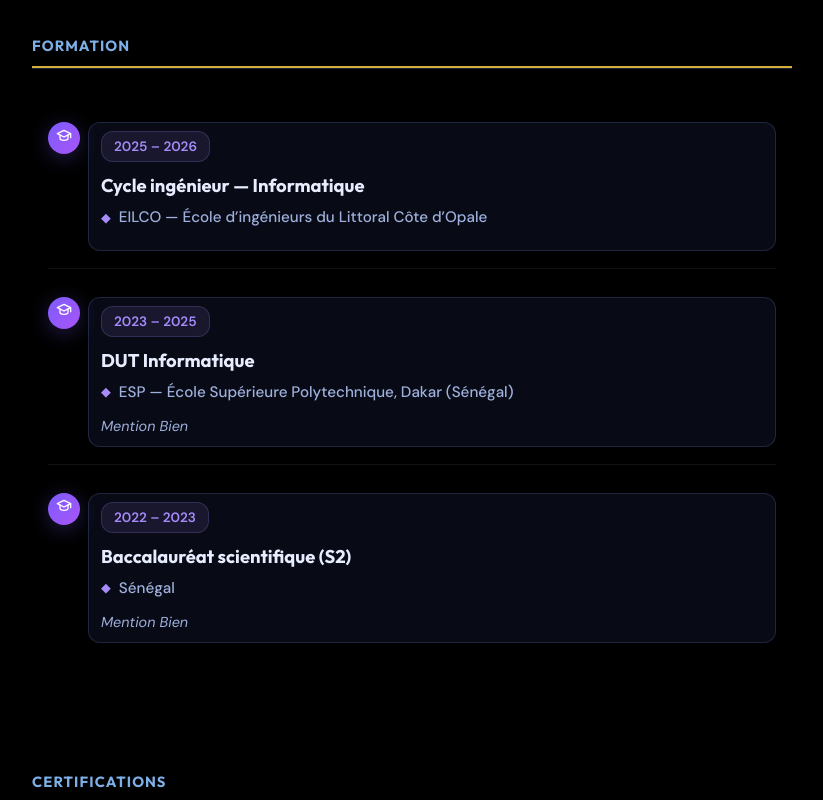
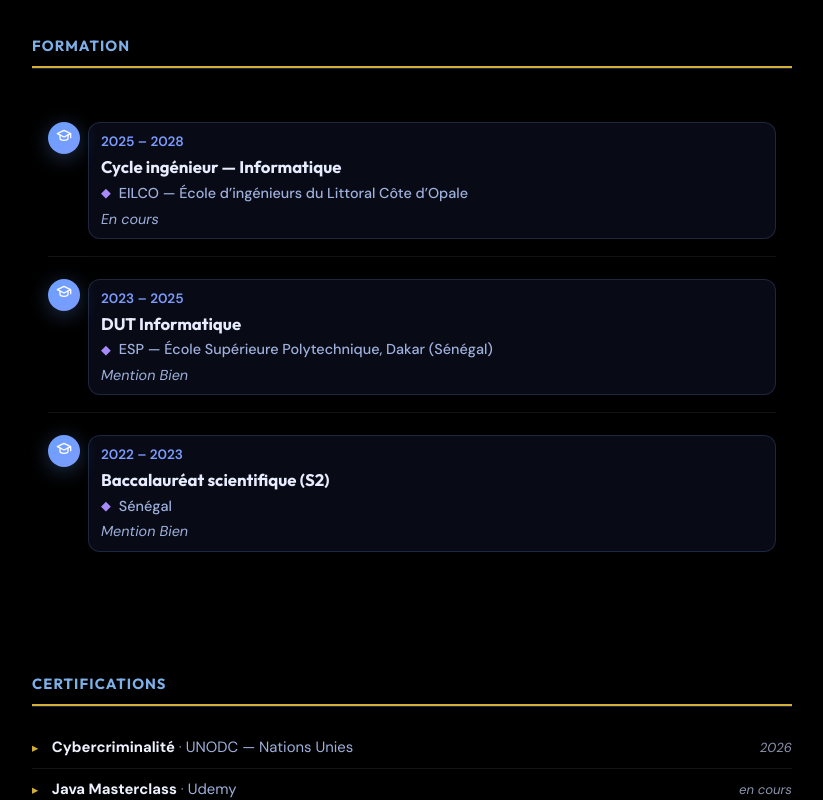
Before and after one commit to amarwade/portfolio-frontend, a React (Create React App) app: page / in a window 1280 px wide. Shown: the part 1600-2400 px from the top of the page, without its empty margins (228-1051 px from the left). Built offline with nearby package versions, Linux system fonts and the light colour scheme; no server answers.

Commit message:
formation et navbar

```diff
--- a/src/components/Navigation.js
+++ b/src/components/Navigation.js
@@ -52,9 +52,9 @@ function Navigation() {
 
   const navItems = [
     { id: 'about', label: 'Accueil', Icon: Icons.Home },
-    { id: 'projects', label: 'Projets', Icon: Icons.Briefcase },
     { id: 'experience', label: 'Expérience', Icon: Icons.TrendingUp },
     { id: 'formation', label: 'Formation', Icon: Icons.GraduationCap },
+    { id: 'projects', label: 'Projets', Icon: Icons.Briefcase },
     { id: 'contact', label: 'Contact', Icon: Icons.Mail }
   ];
 
--- a/src/data/portfolioData.js
+++ b/src/data/portfolioData.js
@@ -19,9 +19,10 @@ export const profileData = {
 export const formationData = [
   {
     id: "eilco",
-    period: "2025 – 2026",
+    period: "2025 – 2028",
     title: "Cycle ingénieur — Informatique",
     institution: "EILCO — École d’ingénieurs du Littoral Côte d’Opale",
+    detail: "En cours",
   },
   {
     id: "dut",
--- a/src/index.css
+++ b/src/index.css
@@ -2765,7 +2765,7 @@ h2 {
   display: flex;
   align-items: flex-start;
   gap: 0.5rem;
-  margin-bottom: 0.7rem;
+  margin-bottom: 0.3rem;
   opacity: 0;
   animation: slideInFormation 0.6s cubic-bezier(0.22, 1, 0.36, 1) forwards;
   position: relative;
@@ -2785,13 +2785,13 @@ h2 {
 .formation-dot {
   width: 32px;
   height: 32px;
-  background: linear-gradient(135deg, #7c5cff 0%, #a855f7 100%);
+  background: linear-gradient(135deg, var(--accent) 0%, var(--accent-strong) 100%);
   border-radius: 50%;
   display: flex;
   align-items: center;
   justify-content: center;
   flex-shrink: 0;
-  box-shadow: 0 4px 20px rgba(124, 92, 255, 0.3);
+  box-shadow: 0 4px 20px rgba(107, 159, 255, 0.3);
   position: relative;
   z-index: 2;
 }
@@ -2819,7 +2819,7 @@ h2 {
   content: "";
   position: absolute;
   inset: 0;
-  background: linear-gradient(135deg, rgba(124, 92, 255, 0.05) 0%, transparent 60%);
+  background: linear-gradient(135deg, rgba(107, 159, 255, 0.05) 0%, transparent 60%);
   opacity: 0;
   transition: opacity 0.3s ease;
   pointer-events: none;
@@ -2827,7 +2827,7 @@ h2 {
 
 .formation-card-compact:hover {
   transform: translateY(-2px);
-  border-color: rgba(124, 92, 255, 0.4);
+  border-color: rgba(107, 159, 255, 0.4);
   box-shadow: 0 8px 30px rgba(0, 0, 0, 0.25);
 }
 
@@ -2836,32 +2836,30 @@ h2 {
 }
 
 :root[data-theme="light"] .formation-card-compact {
-  border-color: rgba(124, 92, 255, 0.2);
+  border-color: rgba(79, 124, 255, 0.2);
   box-shadow: 0 4px 20px rgba(0, 0, 0, 0.08);
 }
 
 .formation-period-small {
   font-size: 0.85rem;
   font-weight: 600;
-  color: #a78bfa;
-  background: rgba(167, 139, 250, 0.1);
-  padding: 0.25rem 0.75rem;
-  border-radius: 12px;
-  border: 1px solid rgba(167, 139, 250, 0.2);
-  display: inline-block;
-  margin-bottom: 0.75rem;
+  color: var(--accent-strong);
+  padding: 0;
+  border-radius: 0;
+  border: none;
+  background: none;
+  display: block;
+  margin-bottom: 0.25rem;
 }
 
 :root[data-theme="light"] .formation-period-small {
-  color: #7c3aed;
-  background: rgba(124, 58, 237, 0.08);
-  border-color: rgba(124, 58, 237, 0.15);
+  color: #4f7cff;
 }
 
 .formation-degree {
-  font-size: 1.15rem;
+  font-size: 1.05rem;
   font-weight: 700;
-  margin: 0 0 0.5rem;
+  margin: 0 0 0.25rem;
   color: #e8ecff;
   font-family: var(--font-display);
   line-height: 1.3;
@@ -2872,9 +2870,9 @@ h2 {
 }
 
 .formation-school-name {
-  font-size: 0.95rem;
+  font-size: 0.9rem;
   color: #9fb0dc;
-  margin: 0 0 0.75rem;
+  margin: 0 0 0.25rem;
   display: flex;
   align-items: center;
   gap: 0.5rem;
```
